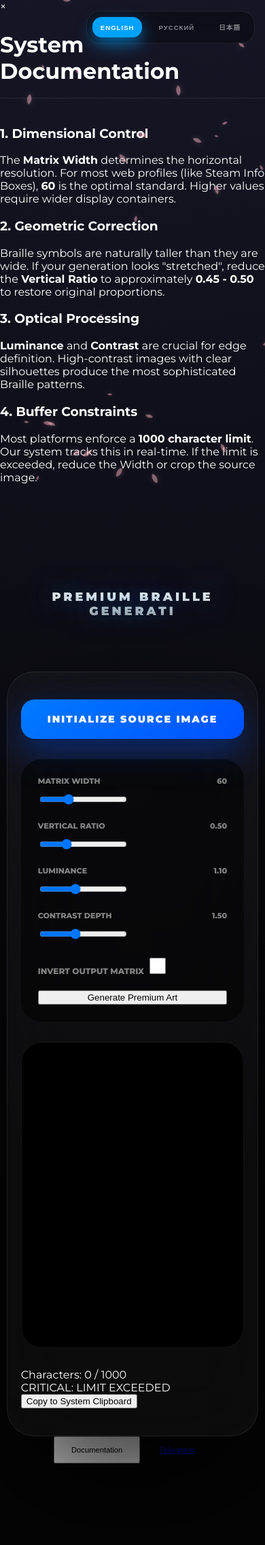
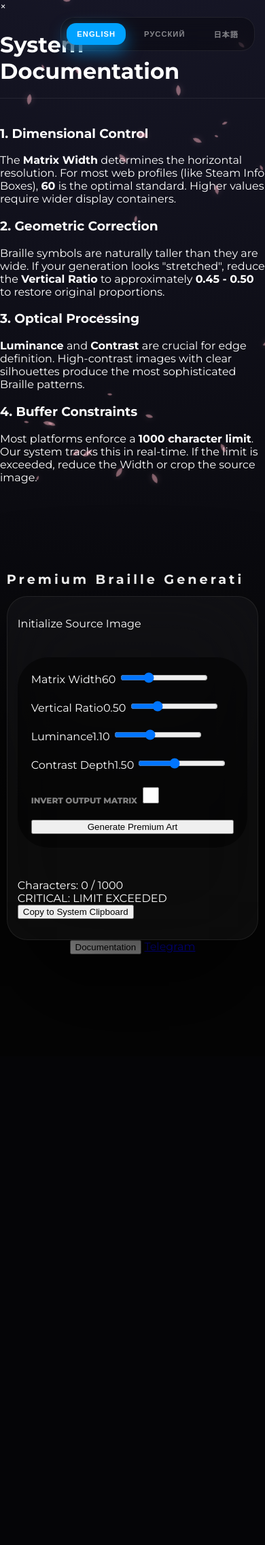
Before and after one commit to QWIZERO-PRODUCTION/qwizero-production, a Flask app: page / in a window 390 px wide. Shown: the top 2273 px of the page at 68% size. After the commit the page ends 1404 px from the top, so only its background shows below. Run offline with Flask 3, Linux system fonts and the light colour scheme.

Commit message:
Update index.html

```diff
--- a/QWIZERO_WEB/templates/index.html
+++ b/QWIZERO_WEB/templates/index.html
@@ -71,112 +71,75 @@
         }
         .lang-btn.active { background: var(--accent); color: white; box-shadow: 0 10px 25px var(--accent-glow); }
 
-        /* --- АДАПТИВНЫЙ КОНТЕНТ --- */
+       /* --- ОСНОВНОЙ КОНТЕЙНЕР (ПК) --- */
         .content-wrapper {
             position: relative;
             z-index: 10;
-            width: 95%;
-            max-width: 1000px;
-            margin-top: 140px;
+            width: 90%;
+            max-width: 1100px; /* Ограничиваем ширину на ПК, чтобы не расползалось */
+            margin: 140px auto 0 auto;
             box-sizing: border-box;
-        }
-
-        .header-box {
-            min-height: 120px;
-            display: flex;
-            flex-direction: column;
-            justify-content: center;
-            align-items: center;
-            margin-bottom: 40px;
-        }
-
-        h1#header {
-            font-weight: 900;
-            font-size: 1.8rem;
-            letter-spacing: 10px;
-            text-transform: uppercase;
-            margin: 0;
-            background: linear-gradient(to bottom, #fff 0%, #aaa 100%);
-            -webkit-background-clip: text;
-            -webkit-text-fill-color: transparent;
-            text-shadow: 0 0 40px var(--accent-glow);
-            text-align: center;
         }
 
         .main-card {
             background: var(--card-bg);
             backdrop-filter: blur(60px);
             border: 1px solid var(--border);
-            border-radius: 40px;
-            padding: 40px 20px; /* Уменьшили отступы для мобилок */
+            border-radius: 60px;
+            padding: 60px; /* Возвращаем жирные отступы для ПК */
             box-shadow: 0 80px 180px rgba(0,0,0,0.8);
-        }
-
-        .upload-label {
-            background: linear-gradient(135deg, #007aff, #0051ff);
-            padding: 20px;
-            border-radius: 20px;
-            display: block;
-            cursor: pointer;
-            font-weight: 900;
-            letter-spacing: 2px;
-            text-align: center;
-            transition: 0.4s;
-            box-shadow: 0 20px 50px rgba(0, 81, 255, 0.4);
-            text-transform: uppercase;
-            font-size: 0.9rem;
         }
 
         .config-grid {
             display: grid;
-            /* Эта строка сама перекинет настройки в один столбик на телефоне */
-            grid-template-columns: repeat(auto-fit, minmax(250px, 1fr));
-            gap: 20px;
+            /* На ПК будет 2 колонки, на телефоне — 1 */
+            grid-template-columns: repeat(auto-fit, minmax(350px, 1fr));
+            gap: 35px;
             background: rgba(0,0,0,0.5);
-            padding: 25px;
-            border-radius: 30px;
-            margin-top: 30px;
+            padding: 45px;
+            border-radius: 45px;
+            margin-top: 40px;
         }
 
-        .control-unit label {
-            display: flex;
-            justify-content: space-between;
-            font-size: 0.7rem;
-            font-weight: 800;
-            color: var(--text-dim);
-            text-transform: uppercase;
-            margin-bottom: 10px;
-        }
-
-        .output-wrapper {
-            background: #000;
-            border-radius: 30px;
-            margin: 30px 0;
-            height: 450px;
-            overflow: auto;
-            border: 1px solid var(--border);
-        }
-
+        /* --- ВЫВОД АРТА (ВАЖНО) --- */
         .canvas-area {
             font-family: "Courier New", monospace;
-            font-size: 11px;
+            font-size: 11px; /* Стандарт для ПК */
             line-height: 11px;
-            padding: 20px;
+            padding: 40px;
             white-space: pre;
             display: inline-block;
             color: #fff;
         }
 
-        /* --- МАГИЯ ДЛЯ ТЕЛЕФОНОВ (Media Queries) --- */
-        @media (max-width: 600px) {
-            h1#header { font-size: 1.1rem; letter-spacing: 4px; }
-            .content-wrapper { margin-top: 100px; }
-            .top-nav { padding: 0 15px; height: 80px; }
-            .lang-btn { padding: 8px 12px; font-size: 0.6rem; }
-            /* Уменьшаем арт, чтобы он влез в экран телефона */
-            .canvas-area { font-size: 6px; line-height: 6px; padding: 10px; }
-            .fab-container { right: 20px; bottom: 20px; }
-            .fab { padding: 12px 24px; font-size: 0.7rem; }
+        /* --- А ТЕПЕРЬ НАСТРОЙКИ ТОЛЬКО ДЛЯ ТЕЛЕФОНОВ --- */
+        @media (max-width: 768px) {
+            .content-wrapper { margin-top: 100px; width: 95%; }
+
+            .main-card {
+                padding: 30px 15px; /* Уменьшаем отступы только на мобилках */
+                border-radius: 30px;
+            }
+
+            h1#header {
+                font-size: 1.2rem;
+                letter-spacing: 4px;
+            }
+
+            .config-grid {
+                grid-template-columns: 1fr; /* Строго в один столбец */
+                padding: 20px;
+                gap: 20px;
+            }
+
+            .canvas-area {
+                font-size: 6px; /* Мелкий шрифт только на мобилках */
+                line-height: 6px;
+                padding: 15px;
+            }
+
+            .top-nav { padding: 0 15px; }
+            .lang-btn { padding: 8px 15px; font-size: 0.7rem; }
         }
     </style>
 </head>
```
